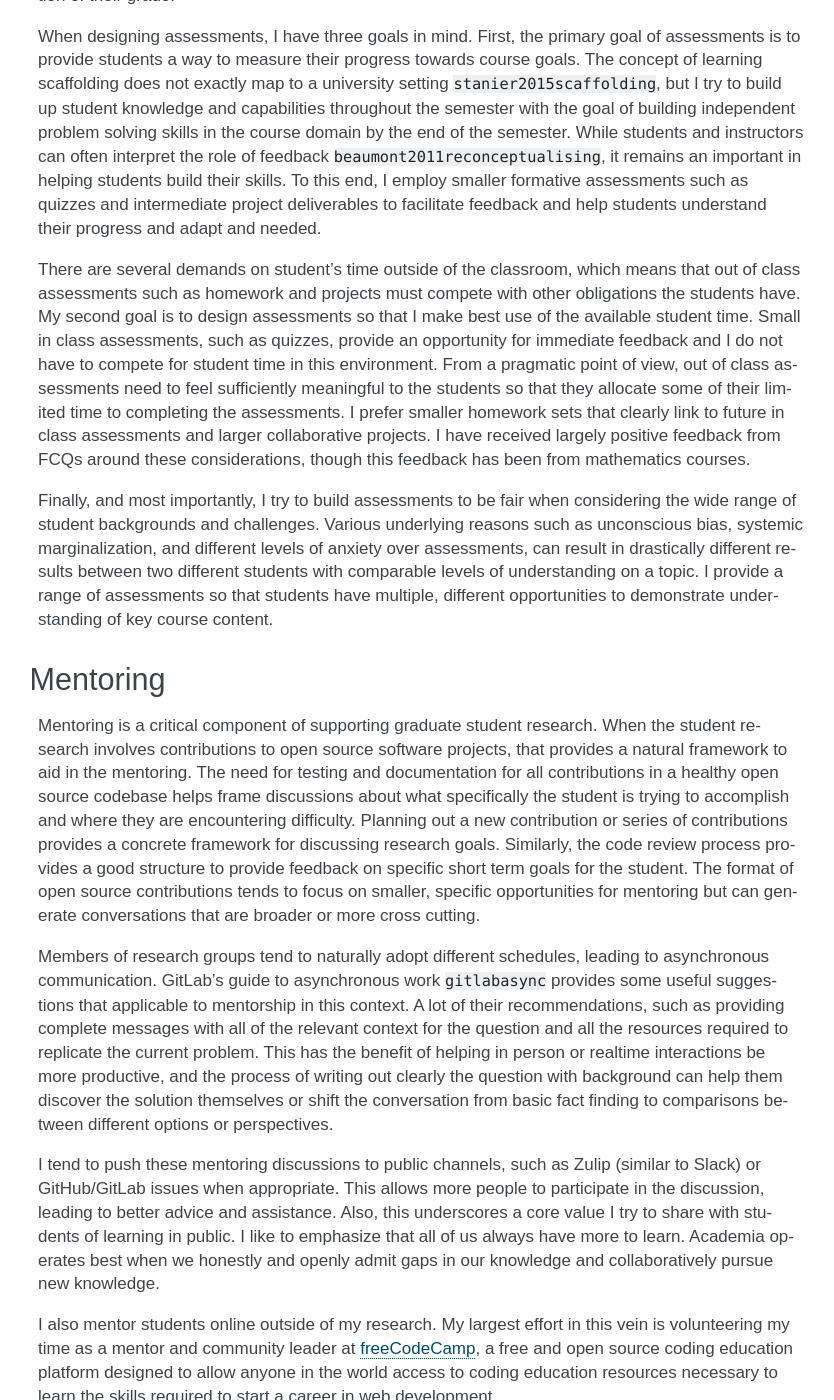
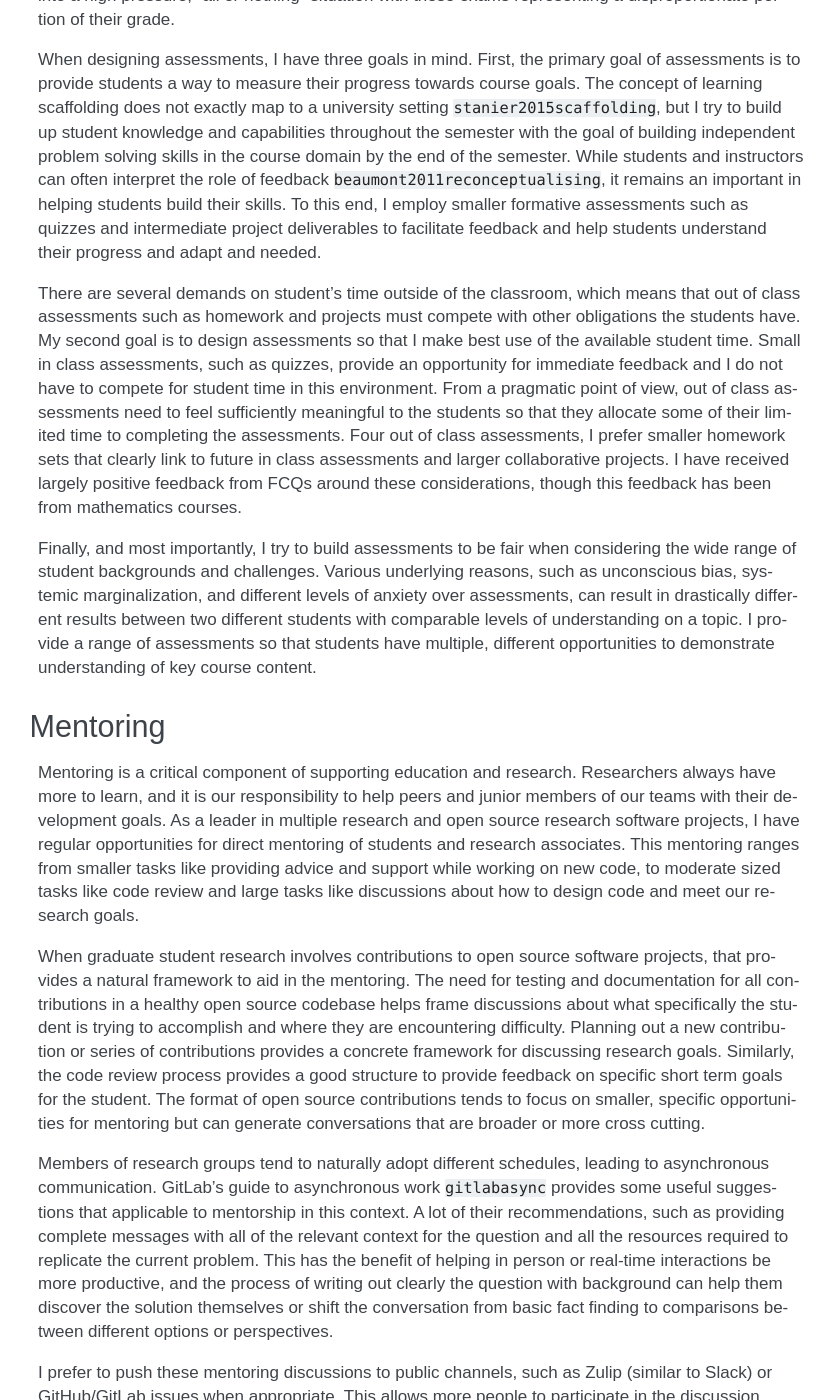
Before and after one commit to jeremylt/personal_website, a Sphinx documentation site: the page built from source/teaching.rst, in a window 1280 px wide and 1400 px high, scrolled down 1264 px. Shown: the whole window, without its empty margins (179-1013 px from the left). Built offline with Sphinx 7.4.7, drawn with Linux system fonts in a browser that asks for light colours; nearby versions of some CDN libraries; cross-references to code outside the pages are shown as plain code; some of the changed text lies outside the part shown.

Commit message:
expand mentoring section

```diff
--- a/source/teaching.rst
+++ b/source/teaching.rst
@@ -5,7 +5,7 @@ My teaching has been focused on mathematics courses for engineering and computer
 I have taught several semesters of Calculus I/II/III, Differential Equations, Engineering Mathematics (introduction to Linear Algebra and PDEs survey course), and Discrete Mathematics white on the faculty at the Air Force Academy.
 I also served as the course director for Calculus III, Engineering Mathematics, and Discrete Mathematics, coordinating the syllabus and exams for these courses and leading a team of the all instructors/professors for all sections in those semesters.
 I was awarded Outstanding New Instructor, Outstanding Course Director, and Outstanding Academy Educator while at the U.S. Air Force Academy.
-Also, while on the faculty at the U.S. Air Force Academy and as a research associate at CU Boulder, I have had several opportunities to mentor undergraduate and graduate students in research.
+Also, while on the faculty at the U.S. Air Force Academy and as a research software engineer at CU Boulder, I have had several opportunities to mentor undergraduate and graduate students as well as research associates.
 
 
 Classroom Time
@@ -18,13 +18,13 @@ These goals are in line with the learning outcomes and and program objectives in
 Specifically, graduates are expected to leverage foundational knowledge to design and implement solutions to problems.
 
 There exists some research suggesting that although a clear presentation of material in a lecture can increase a student's confidence in their understanding, that confidence does not necessarily translate into greater understanding, at least as measured by exams :cite:`carpenter2016effect`.
-While I find a clear lecture helpful in establishing common language and some understanding of core concepts, I use in class activities to build understanding and give the students the opportunity to locate the gaps or errors in their understanding.
+While I find a clear lecture helpful in establishing common language and initial understanding of core concepts, I use in class activities to build deeper understanding and give the students the opportunity to locate the gaps or errors in their mental models of the material.
 Historically I have relied upon MATLAB and Mathematica for these in class exercises, as well as printable worksheets.
 As my research has shifted to open source software, I have been investigating leveraging tools like Jupyter notebooks :cite:`jupyter` in the classroom to replace proprietary software for in class exercises.
 These notebooks, especially when hosted on a public location like GitHub prior to the lesson, provide students with a modifiable asset that frames the topics for the lesson while allowing students to take notes and experiment with the material.
 
 Research suggests that collaborative learning strategies such as Think-Pair-Share :cite:`ningsih2019use` facilitate learning.
-After introducing the lesson content in a more traditional lecture style introduction, I provide opportunities for students work on problems or experiment with the concepts, collaborating with their neighbors and raising common sticking points or areas of emphasis to the level of a discussion with the whole class.
+After introducing the lesson content in a more traditional lecture style introduction, I provide opportunities for students work on problems or experiment with the concepts, collaborating with their neighbors and raising common sticking points or areas of emphasis to the level of a discussion with the entire class.
 
 
 Assessments
@@ -45,19 +45,23 @@ There are several demands on student's time outside of the classroom, which mean
 My second goal is to design assessments so that I make best use of the available student time.
 Small in class assessments, such as quizzes, provide an opportunity for immediate feedback and I do not have to compete for student time in this environment.
 From a pragmatic point of view, out of class assessments need to feel sufficiently meaningful to the students so that they allocate some of their limited time to completing the assessments.
-I prefer smaller homework sets that clearly link to future in class assessments and larger collaborative projects.
+Four out of class assessments, I prefer smaller homework sets that clearly link to future in class assessments and larger collaborative projects.
 I have received largely positive feedback from FCQs around these considerations, though this feedback has been from mathematics courses.
 
 Finally, and most importantly, I try to build assessments to be fair when considering the wide range of student backgrounds and challenges.
-Various underlying reasons such as unconscious bias, systemic marginalization, and different levels of anxiety over assessments, can result in drastically different results between two different students with comparable levels of understanding on a topic.
+Various underlying reasons, such as unconscious bias, systemic marginalization, and different levels of anxiety over assessments, can result in drastically different results between two different students with comparable levels of understanding on a topic.
 I provide a range of assessments so that students have multiple, different opportunities to demonstrate understanding of key course content.
 
 
 Mentoring
 --------------------------------------------------------------------------------
 
-Mentoring is a critical component of supporting graduate student research.
-When the student research involves contributions to open source software projects, that provides a natural framework to aid in the mentoring.
+Mentoring is a critical component of supporting education and research.
+Researchers always have more to learn, and it is our responsibility to help peers and junior members of our teams with their development goals.
+As a leader in multiple research and open source research software projects, I have regular opportunities for direct mentoring of students and research associates.
+This mentoring ranges from smaller tasks like providing advice and support while working on new code, to moderate sized tasks like code review and large tasks like discussions about how to design code and meet our research goals.
+
+When graduate student research involves contributions to open source software projects, that provides a natural framework to aid in the mentoring.
 The need for testing and documentation for all contributions in a healthy open source codebase helps frame discussions about what specifically the student is trying to accomplish and where they are encountering difficulty.
 Planning out a new contribution or series of contributions provides a concrete framework for discussing research goals.
 Similarly, the code review process provides a good structure to provide feedback on specific short term goals for the student.
@@ -66,16 +70,20 @@ The format of open source contributions tends to focus on smaller, specific oppo
 Members of research groups tend to naturally adopt different schedules, leading to asynchronous communication.
 GitLab's guide to asynchronous work :cite:`gitlabasync` provides some useful suggestions that applicable to mentorship in this context.
 A lot of their recommendations, such as providing complete messages with all of the relevant context for the question and all the resources required to replicate the current problem.
-This has the benefit of helping in person or realtime interactions be more productive, and the process of writing out clearly the question with background can help them discover the solution themselves or shift the conversation from basic fact finding to comparisons between different options or perspectives.
+This has the benefit of helping in person or real-time interactions be more productive, and the process of writing out clearly the question with background can help them discover the solution themselves or shift the conversation from basic fact finding to comparisons between different options or perspectives.
 
-I tend to push these mentoring discussions to public channels, such as Zulip (similar to Slack) or GitHub/GitLab issues when appropriate.
+I prefer to push these mentoring discussions to public channels, such as Zulip (similar to Slack) or GitHub/GitLab issues when appropriate.
 This allows more people to participate in the discussion, leading to better advice and assistance.
-Also, this underscores a core value I try to share with students of learning in public.
-I like to emphasize that all of us always have more to learn.
+Also, this underscores a core value I try to model and instill in students - learning in public.
 Academia operates best when we honestly and openly admit gaps in our knowledge and collaboratively pursue new knowledge.
+
+Mentoring summer undergraduate students provides a unique challenge compared to mentoring graduate students and postgraduate researchers.
+These undergraduate students have a small span of time to gain context and make contributions, and their backgrounds typically require careful thought about the scope of the summer project and research goals.
+However, the compressed timeline can lead to a well focused project and a very rewarding experience for the undergraduate students.
 
 I also mentor students online outside of my research.
 My largest effort in this vein is volunteering my time as a mentor and community leader at `freeCodeCamp <https://www.freecodecamp.org>`_, a free and open source coding education platform designed to allow anyone in the world access to coding education resources necessary to learn the skills required to start a career in web development.
+These students have highly varied backgrounds that present unique challenges when compared to mentoring traditional undergraduate students, but the work of helping provide free education is very important and rewarding for me.
 
 
 References
```
